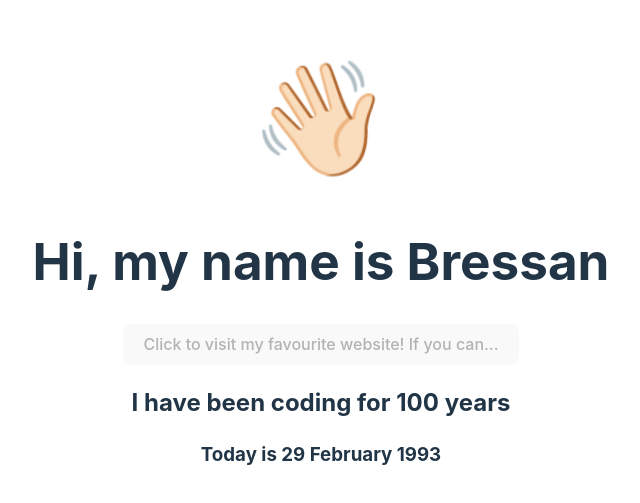
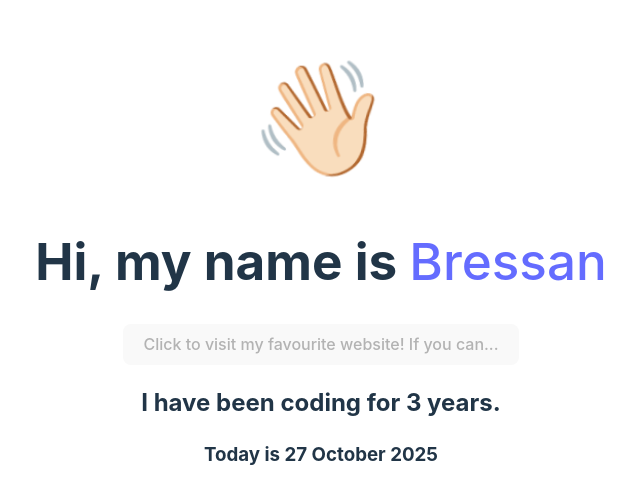
Before and after one commit to VitorBressan/Practicing-Vue, a Vue app in the folder Estudo Vue/: page / in a window 1280 px wide. Shown: the part 141-644 px from the top of the page, without its empty margins (319-959 px from the left). Built offline with nearby package versions, Linux system fonts and the light colour scheme.

Commit message:
Implements data binding using expressions

```diff
--- a/Estudo Vue/src/App.vue
+++ b/Estudo Vue/src/App.vue
@@ -9,12 +9,12 @@ const attributes = {
   id: 'big_emoji',
   class: 'waving',
 };
-const coding_years = ref(0);
+const coding_years = ref(3);
 const getFormattedDate = (date) => {
   const options = { year: 'numeric', month: 'long', day: 'numeric' };
   return date.toLocaleDateString('en-UK', options);
 };
-const username = ref('rachelktyjohnson');
+const username = ref('VitorBressan');
 const event = ref('dblclick');
 const blockLeave = () => {
   alert("You can't leave!");
@@ -23,10 +23,16 @@ const blockLeave = () => {
 
 <template>
   <span v-bind="attributes">👋🏻</span>
-  <h1>Hi, my name is {{ name }}</h1>
+  <h1>
+    Hi, my name is <a v-bind:href="'https://github.com/' + username" target="_blank">{{ name }}</a>
+  </h1>
   <a :href>
     <button :disabled>Click to visit my favourite website! If you can...</button>
   </a>
-  <h2>I have been coding for 100 years</h2>
-  <h3>Today is 29 February 1993</h3>
+  <h2>
+    {{
+      coding_years > 1 ? `I have been coding for ${coding_years} years.` : "Im a newbie"
+    }}
+  </h2>
+  <h3>Today is {{ getFormattedDate(new Date())}}</h3>
 </template>
```
